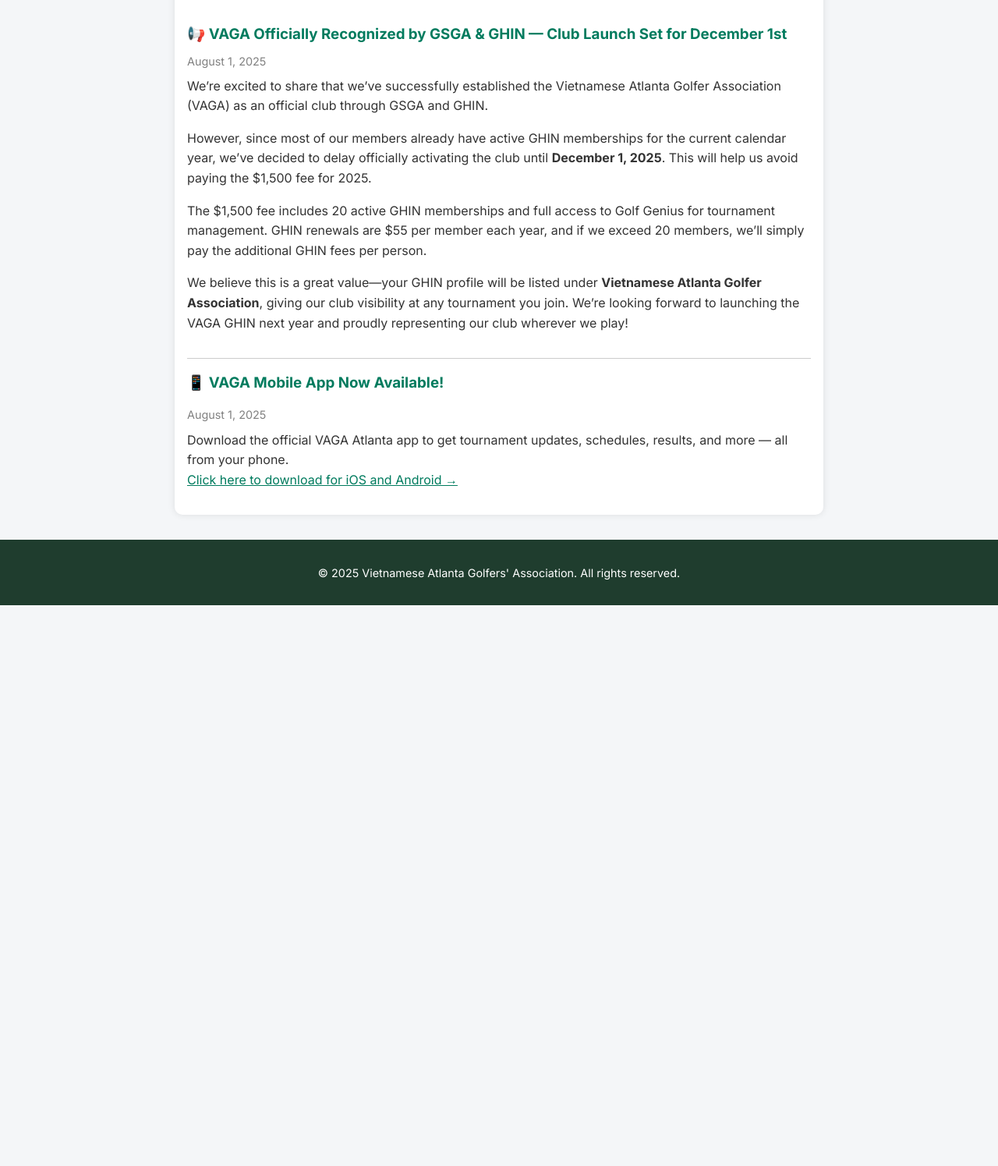
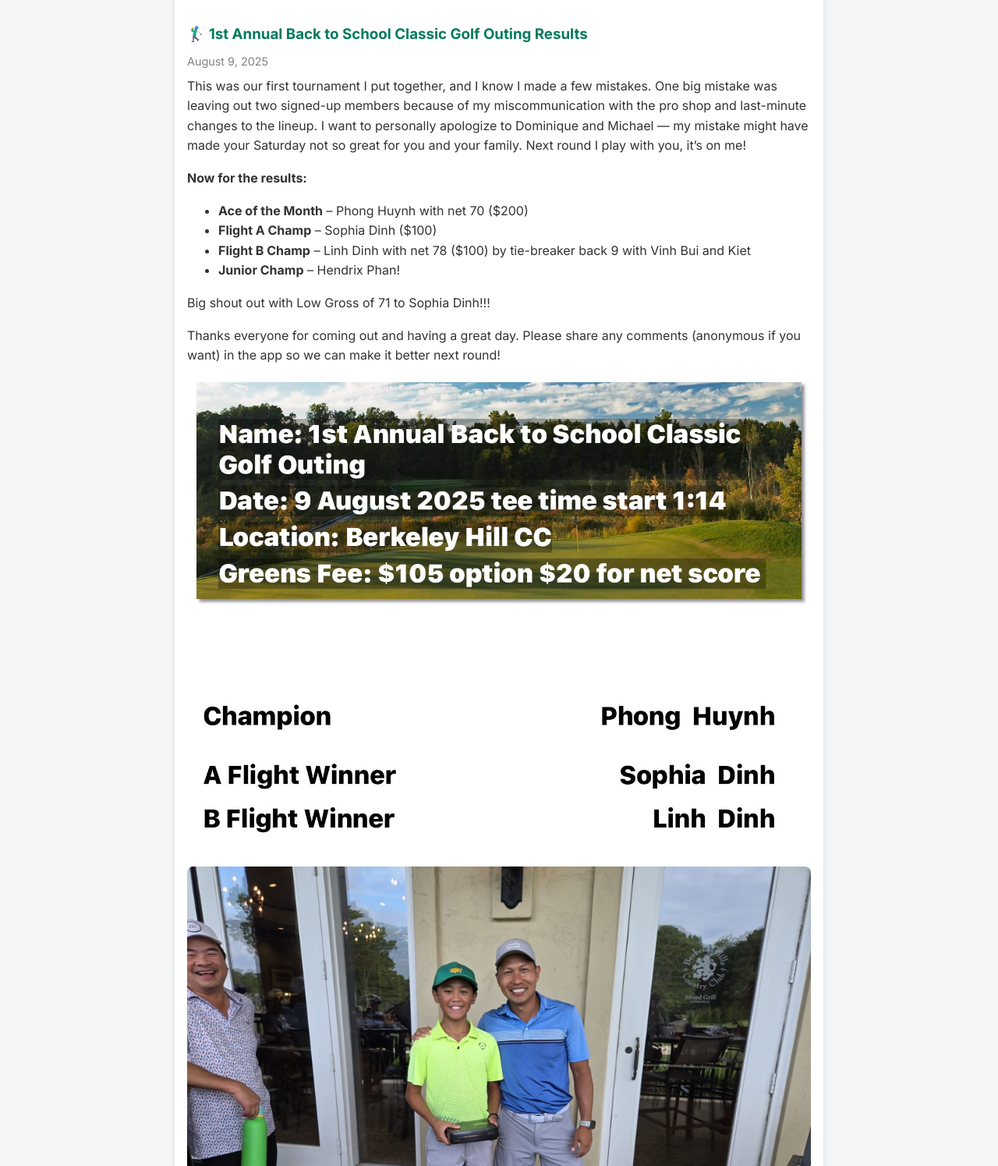
Before and after one commit to phng25/vaga-atlanta-website, a plain HTML site: page announcements/index.html in a window 1280 px wide. Shown: the part 265-1760 px from the top of the page at 78% size. Before the commit the page ends 1041 px from the top, so only its background shows below. Drawn offline with Linux system fonts and the light colour scheme.

Commit message:
back to school announcement

```diff
--- a/announcements/index.html
+++ b/announcements/index.html
@@ -27,6 +27,32 @@
     <h2 style="text-align: center;">📣 Announcements</h2>
 
 <div class="announcement">
+  <h3>🏌️‍♂️ 1st Annual Back to School Classic Golf Outing Results</h3>
+  <p class="date" style="margin-top: 0.5rem;">August 9, 2025</p>
+
+  <p style="margin-top: 0.5rem;">This was our first tournament I put together, and I know I made a few mistakes. One big mistake was leaving out two signed-up members because of my miscommunication with the pro shop and last-minute changes to the lineup. I want to personally apologize to Dominique and Michael — my mistake might have made your Saturday not so great for you and your family. Next round I play with you, it’s on me!</p>
+
+  <p style="margin-top: 0.5rem;"><strong>Now for the results:</strong></p>
+  <ul style="margin-top: 0.5rem;">
+    <li><strong>Ace of the Month</strong> – Phong Huynh with net 70 ($200)</li>
+    <li><strong>Flight A Champ</strong> – Sophia Dinh ($100)</li>
+    <li><strong>Flight B Champ</strong> – Linh Dinh with net 78 ($100) by tie-breaker back 9 with Vinh Bui and Kiet</li>
+    <li><strong>Junior Champ</strong> – Hendrix Phan!</li>
+  </ul>
+
+  <p style="margin-top: 0.5rem;">Big shout out with Low Gross of 71 to Sophia Dinh!!!</p>
+
+  <p style="margin-top: 0.5rem;">Thanks everyone for coming out and having a great day. Please share any comments (anonymous if you want) in the app so we can make it better next round!</p>
+
+  <div style="margin-top: 1rem;">
+    <img src="/assets/images/IMG_7071.jpeg" alt="Tournament Information" style="max-width: 100%; border-radius: 8px; margin-bottom: 1rem;">
+    <img src="/assets/images/06bb06fc-d64d-4a79-a2b0-b642e332a197.jpeg" alt="Junior Champ Hendrix Phan with Phong Huynh" style="max-width: 100%; border-radius: 8px; margin-bottom: 1rem;">
+    <img src="/assets/images/IMG_7063.jpeg" alt="Phong Huynh with fellow golfer" style="max-width: 100%; border-radius: 8px;">
+  </div>
+</div>
+
+
+<div class="announcement">
   <h3>📢 VAGA Officially Recognized by GSGA & GHIN — Club Launch Set for December 1st</h3>
   <p class="date" style="margin-top: 0.5rem;">August 1, 2025</p>
   <p style="margin-top: 0.5rem;">We’re excited to share that we’ve successfully established the Vietnamese Atlanta Golfer Association (VAGA) as an official club through GSGA and GHIN.</p>
--- a/schedule.json
+++ b/schedule.json
@@ -1,10 +1,10 @@
 [
   {
     "date": "August 9, 2025",
-    "name": "BHCC Tournament",
+    "name": "1st Annual Back to School Classic Golf Outing",
     "location": "Berkeley Hills Country Club",
-    "registration": "Open - Sign Up Here",
-    "registration_link": "https://forms.gle/6zMrDNArg6zT5wdj6",
+    "registration": "Closed",
+    "registration_link": "",
     "format": "Individual Stroke Play",
     "tee_times": "TBD",
     "notes": ""
```
Also changed, not shown: index.html (+25 -0 lines), assets/images/06bb06fc-d64d-4a79-a2b0-b642e332a197.jpeg (added), assets/images/IMG_7071.jpeg (added), 1 other file.
